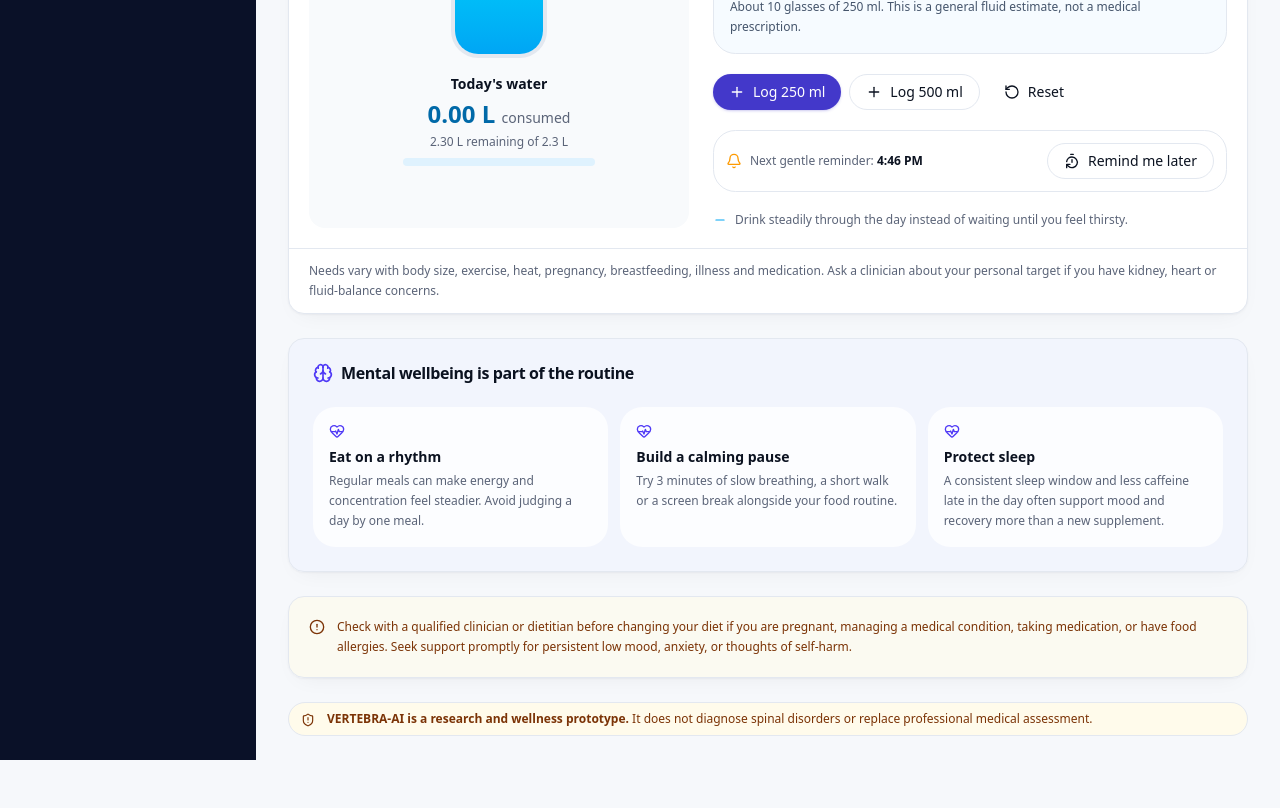
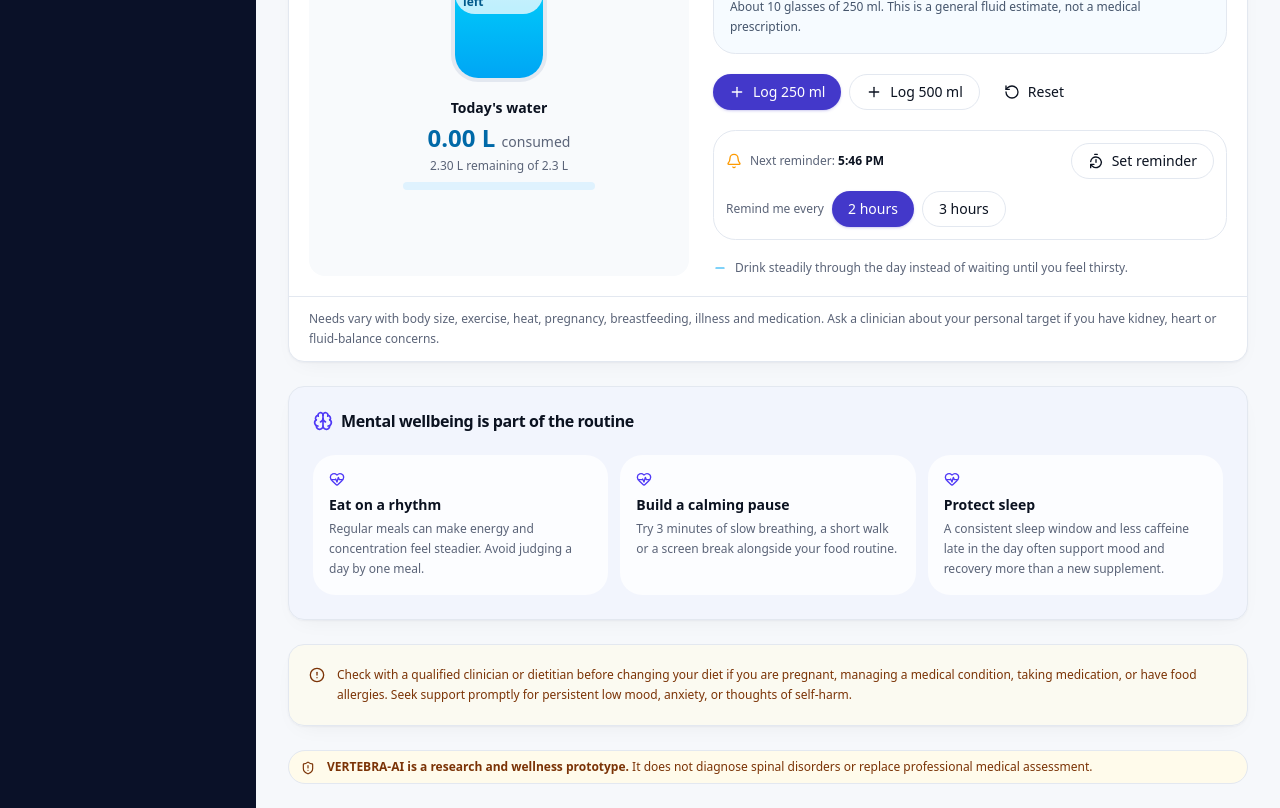
Before and after one commit to itsshristijha/vertebra-ai, a Next.js app: page /diet in a window 1280 px wide. Shown: the part 3020-3828 px from the top of the page. Before the commit the page ends 3780 px from the top, so only its background shows below. Built offline with nearby package versions, Linux system fonts and the light colour scheme.

Commit message:
Add hydration reminder interval choices

```diff
--- a/src/components/diet/HydrationTracker.tsx
+++ b/src/components/diet/HydrationTracker.tsx
@@ -13,8 +13,8 @@ function dailyTarget(age: number, gender: Gender) {
   return gender === "male" ? 3000 : 2300;
 }
 
-function nextReminder() {
-  const next = new Date(Date.now() + 60 * 60 * 1000);
+function nextReminder(intervalHours: number) {
+  const next = new Date(Date.now() + intervalHours * 60 * 60 * 1000);
   return next.toLocaleTimeString([], { hour: "numeric", minute: "2-digit" });
 }
 
@@ -22,7 +22,8 @@ export function HydrationTracker() {
   const [age, setAge] = useState(25);
   const [gender, setGender] = useState<Gender>("other");
   const [drunk, setDrunk] = useState(0);
-  const [reminderTime, setReminderTime] = useState(nextReminder);
+  const [reminderHours, setReminderHours] = useState(2);
+  const [reminderTime, setReminderTime] = useState(() => nextReminder(2));
   const target = useMemo(() => dailyTarget(age, gender), [age, gender]);
   const bottleLevel = Math.max(0, 1 - drunk / target);
   const progress = Math.min(100, Math.round((drunk / target) * 100));
@@ -66,7 +67,10 @@ export function HydrationTracker() {
           </div>
           <div className="rounded-xl border border-sky-100 bg-sky-50/60 p-4"><p className="text-sm font-semibold text-sky-950">Your estimated daily target</p><p className="mt-1 text-2xl font-bold text-sky-700">{(target / 1000).toFixed(1)} L <span className="text-xs font-medium text-sky-800">({target.toLocaleString()} ml)</span></p><p className="mt-1 text-xs leading-5 text-slate-600">{(drunk / 1000).toFixed(2)} L logged · {(remaining / 1000).toFixed(2)} L left</p><p className="mt-1 text-xs leading-5 text-slate-600">About {Math.ceil(target / 250)} glasses of 250 ml. This is a general fluid estimate, not a medical prescription.</p></div>
           <div className="flex flex-wrap gap-2"><Button size="sm" onClick={() => addWater(250)}><Plus className="h-4 w-4" /> Log 250 ml</Button><Button size="sm" variant="outline" onClick={() => addWater(500)}><Plus className="h-4 w-4" /> Log 500 ml</Button><Button size="sm" variant="ghost" onClick={() => setDrunk(0)}><RotateCcw className="h-4 w-4" /> Reset</Button></div>
-          <div className="flex flex-wrap items-center justify-between gap-3 rounded-xl border border-border p-3"><div className="flex items-center gap-2 text-xs text-muted-foreground"><Bell className="h-4 w-4 text-amber-500" /><span>Next gentle reminder: <strong className="text-foreground">{reminderTime}</strong></span></div><Button size="sm" variant="outline" onClick={() => setReminderTime(nextReminder())}><TimerReset className="h-4 w-4" /> Remind me later</Button></div>
+          <div className="space-y-3 rounded-xl border border-border p-3">
+            <div className="flex flex-wrap items-center justify-between gap-3"><div className="flex items-center gap-2 text-xs text-muted-foreground"><Bell className="h-4 w-4 text-amber-500" /><span>Next reminder: <strong className="text-foreground">{reminderTime}</strong></span></div><Button size="sm" variant="outline" onClick={() => setReminderTime(nextReminder(reminderHours))}><TimerReset className="h-4 w-4" /> Set reminder</Button></div>
+            <div className="flex flex-wrap items-center gap-2"><span className="text-xs font-medium text-muted-foreground">Remind me every</span>{[2, 3].map((hours) => <Button key={hours} size="sm" variant={reminderHours === hours ? "default" : "outline"} onClick={() => { setReminderHours(hours); setReminderTime(nextReminder(hours)); }}>{hours} hours</Button>)}</div>
+          </div>
           <div className="flex items-center gap-2 text-xs text-muted-foreground"><Minus className="h-3.5 w-3.5 text-sky-500" /> Drink steadily through the day instead of waiting until you feel thirsty.</div>
         </div>
       </CardContent>
```
